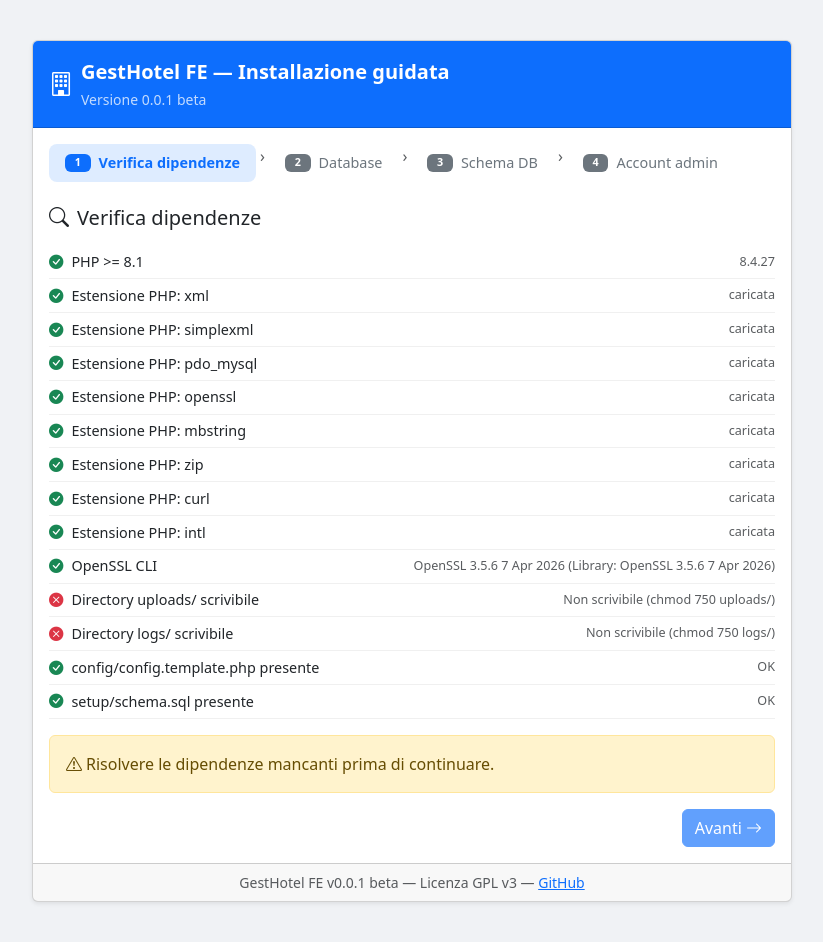
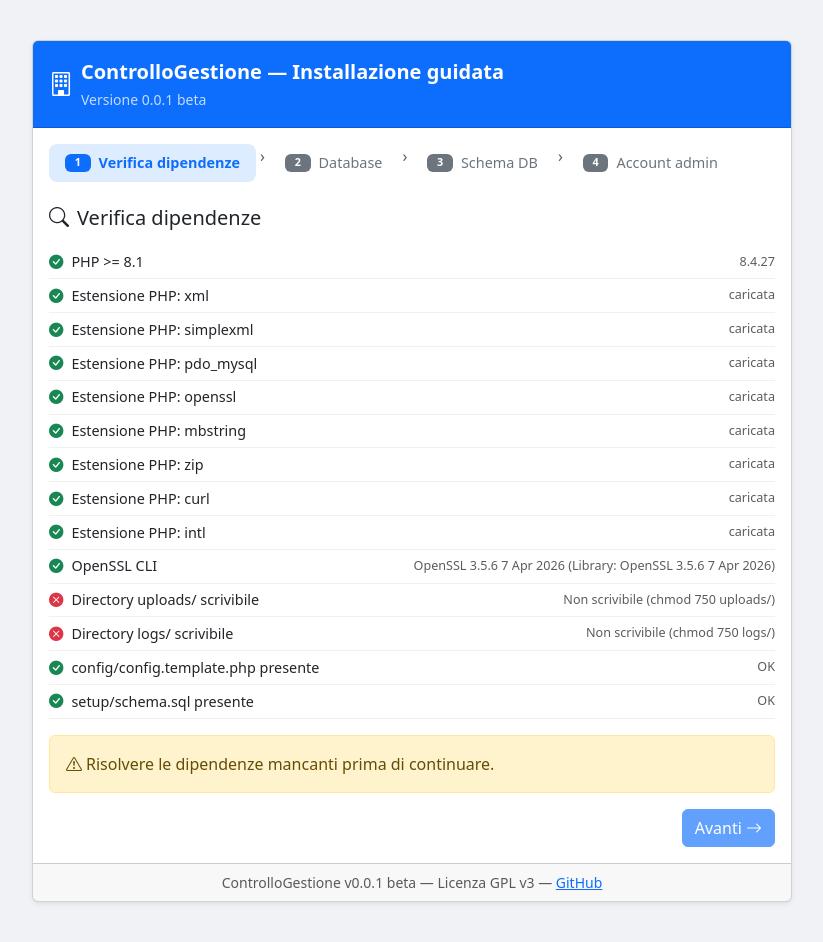
Before and after one commit to dado70/ControlloGestione, a PHP site: page /gesthotel/setup/install.php in a window 1280 px wide. Shown: the whole page, without its empty margins (228-1051 px from the left). Run offline with PHP 8.4, Linux system fonts and the light colour scheme; some libraries are stand-ins or nearby versions.

Commit message:
refactor: rinomina software da GestHotel FE a ControlloGestione
- APP_NAME aggiornato in config.template.php
- APP_VERSION allineato a 0.0.1 beta
- Titoli, commenti e testi aggiornati in tutti i file

Co-Authored-By: Claude Sonnet 4.6 <noreply@anthropic.com>

```diff
--- a/assets/css/style.css
+++ b/assets/css/style.css
@@ -1,4 +1,4 @@
-/* GestHotel FE - Stili personalizzati Bootstrap 5 */
+/* ControlloGestione - Stili personalizzati Bootstrap 5 */
 
 :root {
   --gh-sidebar-width: 240px;
--- a/assets/js/main.js
+++ b/assets/js/main.js
@@ -1,4 +1,4 @@
-// GestHotel FE - JavaScript principale
+// ControlloGestione - JavaScript principale
 
 'use strict';
 
--- a/config/config.template.php
+++ b/config/config.template.php
@@ -1,5 +1,5 @@
 <?php
-// GestHotel FE - Configurazione applicazione
+// ControlloGestione - Configurazione applicazione
 // Copiare in config.php e compilare con i dati reali
 
 // Database
@@ -10,8 +10,8 @@ define('DB_PASS',    '{{DB_PASS}}');
 define('DB_CHARSET', 'utf8mb4');
 
 // Applicazione
-define('APP_NAME',    'GestHotel FE');
-define('APP_VERSION', '1.0.0');
+define('APP_NAME',    'ControlloGestione');
+define('APP_VERSION', '0.0.1');
 define('APP_URL',     '{{APP_URL}}');   // es. http://localhost/gesthotel
 define('APP_ENV',     'development');   // development | production
 
--- a/public/login.php
+++ b/public/login.php
@@ -87,7 +87,7 @@ if ($_SERVER['REQUEST_METHOD'] === 'POST') {
   </form>
 
   <div class="text-center mt-3 text-muted" style="font-size:.75rem">
-    GestHotel FE v<?= APP_VERSION ?> &mdash;
+    ControlloGestione v<?= APP_VERSION ?> &mdash;
     <a href="https://github.com/dado70/gesthotel-fe" target="_blank" rel="noopener" class="text-muted">GPL v3</a>
   </div>
 </div>
--- a/setup/install.php
+++ b/setup/install.php
@@ -3,7 +3,7 @@
 <head>
 <meta charset="UTF-8">
 <meta name="viewport" content="width=device-width, initial-scale=1">
-<title>GestHotel FE — Installazione</title>
+<title>ControlloGestione — Installazione</title>
 <link rel="stylesheet" href="https://cdn.jsdelivr.net/npm/bootstrap@5.3.3/dist/css/bootstrap.min.css">
 <link rel="stylesheet" href="https://cdn.jsdelivr.net/npm/bootstrap-icons@1.11.3/font/bootstrap-icons.min.css">
 <style>
@@ -149,7 +149,7 @@ function stepIcon(int $current, int $check): string {
     <div class="card-header bg-primary text-white d-flex align-items-center gap-2 py-3">
       <i class="bi bi-building fs-4"></i>
       <div>
-        <div class="fw-bold fs-5">GestHotel FE — Installazione guidata</div>
+        <div class="fw-bold fs-5">ControlloGestione — Installazione guidata</div>
         <small class="opacity-75">Versione 0.0.1 beta</small>
       </div>
     </div>
@@ -314,7 +314,7 @@ function stepIcon(int $current, int $check): string {
       <div class="text-center py-4">
         <i class="bi bi-check-circle-fill text-success" style="font-size:4rem"></i>
         <h4 class="mt-3 text-success">Installazione completata!</h4>
-        <p class="text-muted">GestHotel FE è pronto all'uso.</p>
+        <p class="text-muted">ControlloGestione è pronto all'uso.</p>
         <div class="alert alert-warning d-inline-block text-start mt-2">
           <i class="bi bi-shield-exclamation me-1"></i>
           <strong>Attenzione:</strong> per sicurezza, eliminare o proteggere la cartella
@@ -329,7 +329,7 @@ function stepIcon(int $current, int $check): string {
 
     </div><!-- /card-body -->
     <div class="card-footer text-muted text-center small">
-      GestHotel FE v0.0.1 beta — Licenza GPL v3 —
+      ControlloGestione v0.0.1 beta — Licenza GPL v3 —
       <a href="https://github.com/dado70/gesthotel-fe" target="_blank" rel="noopener">GitHub</a>
     </div>
   </div>
```
Also changed, not shown: README.md, setup/schema.sql.
